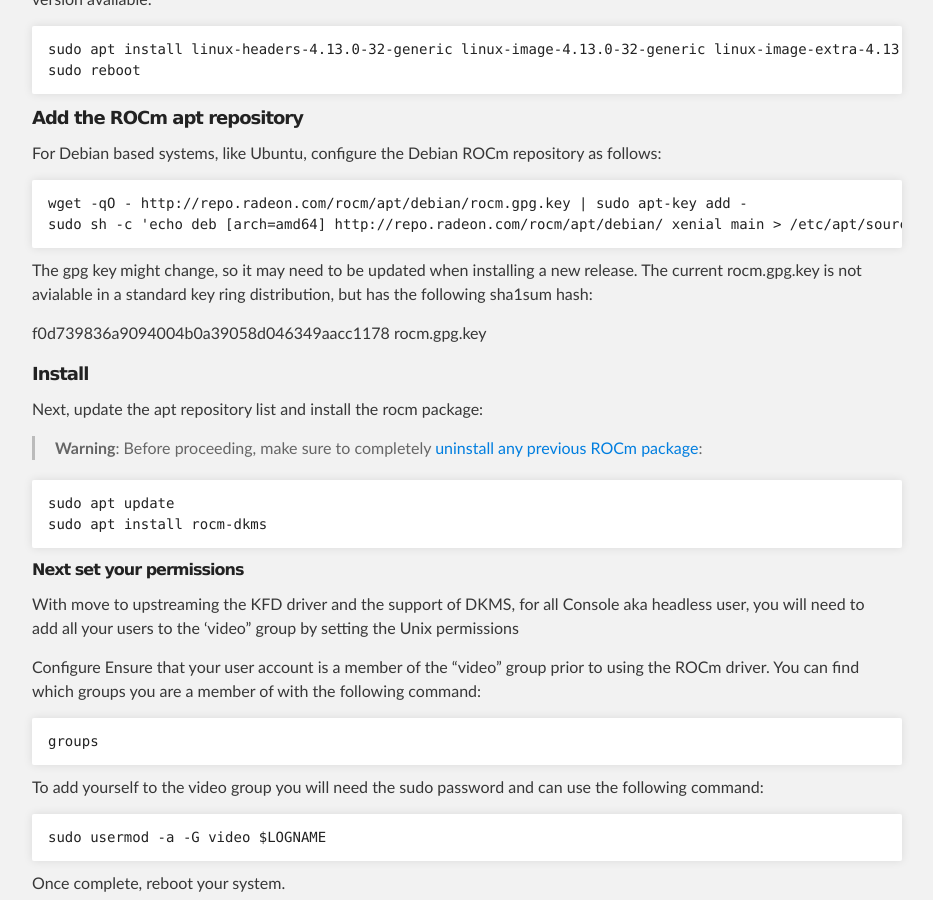
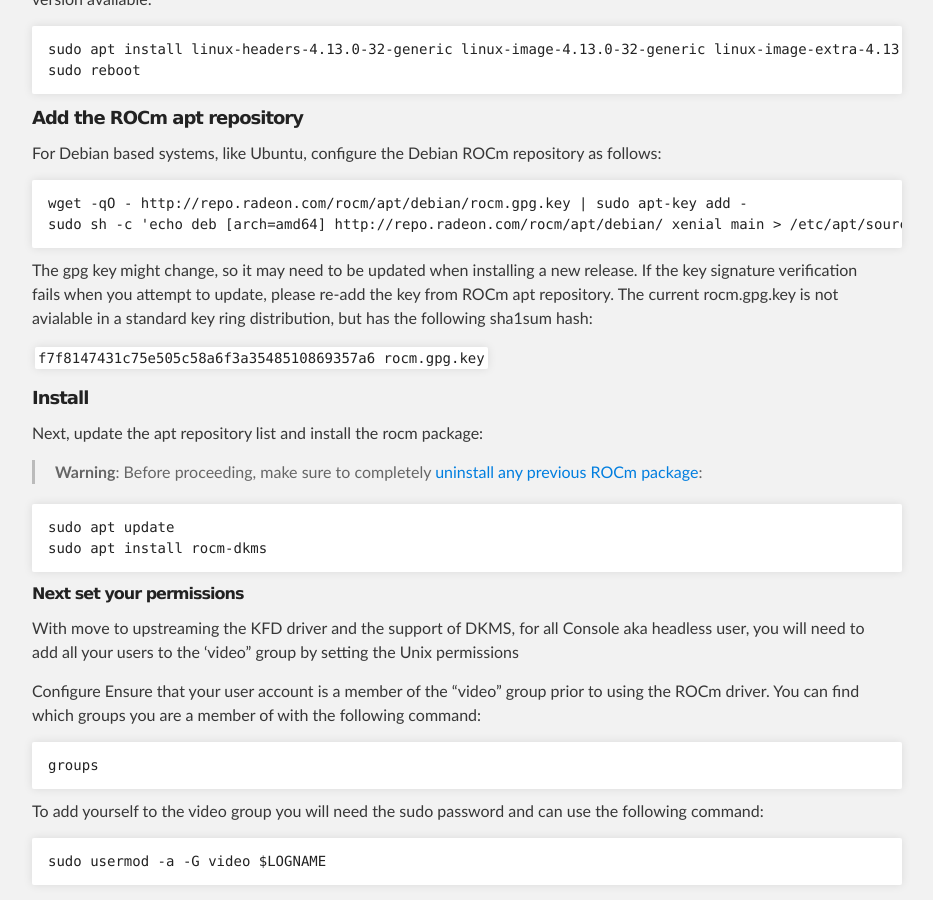
Before and after one commit to ROCm/ROCm.github.io, a Jekyll site: the page built from ROCmInstall.md, in a window 1280 px wide and 900 px high, scrolled down 3081 px. Shown: the whole window, without its empty margins (183-1116 px from the left). Built offline with Jekyll 4.4.1, drawn with Linux system fonts in a browser that asks for light colours.

Commit message:
Update installation directions' GPG key

````diff
--- a/ROCmInstall.md
+++ b/ROCmInstall.md
@@ -139,11 +139,9 @@
 wget -qO - http://repo.radeon.com/rocm/apt/debian/rocm.gpg.key | sudo apt-key add -
 sudo sh -c 'echo deb [arch=amd64] http://repo.radeon.com/rocm/apt/debian/ xenial main > /etc/apt/sources.list.d/rocm.list'
 ```
-The gpg key might change, so it may need to be updated when installing a new
-release. The current rocm.gpg.key is not avialable in a standard key ring distribution,
-but has the following sha1sum hash:
+The gpg key might change, so it may need to be updated when installing a new release. If the key signature verification fails when you attempt to update, please re-add the key from ROCm apt repository. The current rocm.gpg.key is not avialable in a standard key ring distribution, but has the following sha1sum hash:
 
-f0d739836a9094004b0a39058d046349aacc1178  rocm.gpg.key
+`f7f8147431c75e505c58a6f3a3548510869357a6 rocm.gpg.key`
 
 ##### Install
 
````
